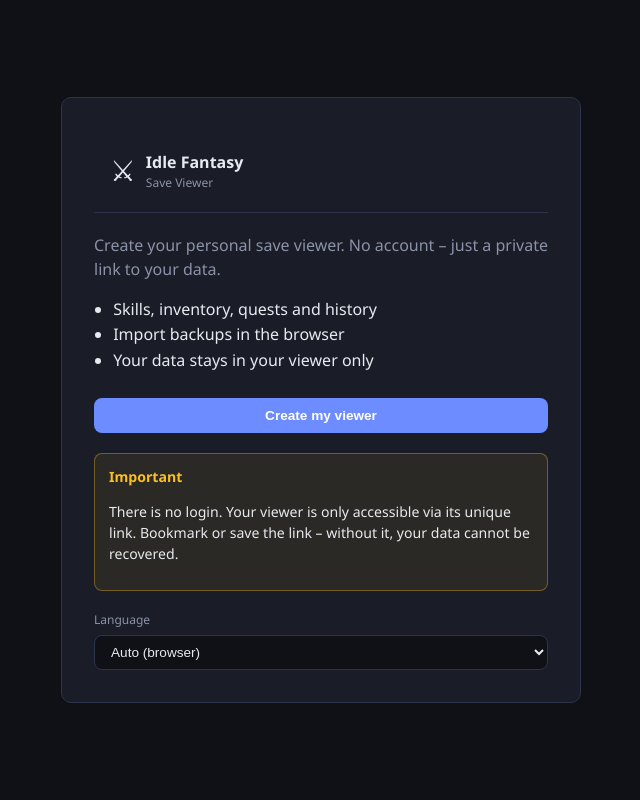
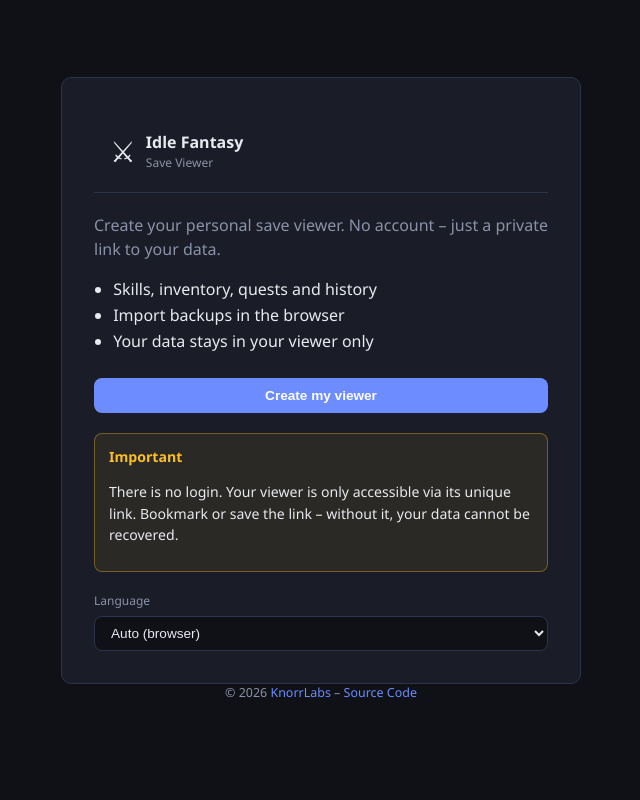
Before and after one commit to elpatron68/Idle-Fantasy-Save-Viewer, a Flask app: page / in a window 1280 px wide. Shown: the whole page, without its empty margins (319-959 px from the left). Run offline with Flask 3, Linux system fonts and the light colour scheme; parts of the project's set-up code (start-up, migrations or seed data) failed here and were passed over.

Commit message:
Add site footer and fix proxy-aware viewer URLs.
Build public links from host_url netloc behind reverse proxies so generated viewer URLs do not include the internal upstream port.

Co-authored-by: Cursor <cursoragent@cursor.com>

```diff
--- a/security.py
+++ b/security.py
@@ -3,6 +3,8 @@
 from __future__ import annotations
 
 import os
+
+from urllib.parse import urlparse
 
 from flask import Flask, request
 from flask_limiter import Limiter
@@ -34,6 +36,7 @@ def configure_app(flask_app: Flask) -> None:
             x_for=1,
             x_proto=1,
             x_host=1,
+            x_port=1,
         )
 
     limiter.init_app(flask_app)
@@ -56,7 +59,14 @@ def configure_app(flask_app: Flask) -> None:
 
 def external_base_url() -> str:
     """Build public base URL (respects reverse proxy and PREFERRED_URL_SCHEME)."""
-    preferred = os.environ.get("PREFERRED_URL_SCHEME", "").strip()
-    if preferred:
-        return f"{preferred}://{request.host}"
-    return request.host_url.rstrip("/")
+    host_url = request.host_url.rstrip("/")
+    preferred = os.environ.get("PREFERRED_URL_SCHEME", "").strip().lower()
+    if not preferred:
+        return host_url
+
+    # Use netloc from host_url (honours ProxyFix / X-Forwarded-Host), not request.host
+    # alone, which can still include the internal upstream port behind a reverse proxy.
+    netloc = urlparse(host_url).netloc
+    if not netloc:
+        netloc = request.host
+    return f"{preferred}://{netloc}"
--- a/static/style.css
+++ b/static/style.css
@@ -601,6 +601,7 @@ tr:hover td { background: var(--bg-hover); }
 .landing-page {
   min-height: 100vh;
   display: flex;
+  flex-direction: column;
   align-items: center;
   justify-content: center;
   padding: 24px;
@@ -660,6 +661,35 @@ tr:hover td { background: var(--bg-hover); }
 .landing-warning strong { color: #fbbf24; }
 
 .landing-lang { margin-top: 8px; }
+
+.site-footer {
+  text-align: center;
+  padding: 16px 24px 20px;
+  font-size: 0.78rem;
+  color: var(--text-muted);
+  border-top: 1px solid var(--border);
+}
+
+.site-footer p {
+  margin: 0;
+}
+
+.site-footer a {
+  color: var(--accent);
+  text-decoration: none;
+}
+
+.site-footer a:hover {
+  text-decoration: underline;
+}
+
+.landing-page .site-footer {
+  width: 100%;
+  max-width: 520px;
+  background: transparent;
+  border-top: none;
+  padding-top: 0;
+}
 
 /* Viewer link banner */
 .viewer-banner {
--- /dev/null
+++ b/templates/_footer.html
@@ -0,0 +1,3 @@
+<footer class="site-footer">
+  <p>© 2026 <a href="https://dashy.elpatron.me" target="_blank" rel="noopener noreferrer">KnorrLabs</a> – <a href="https://gitea.elpatron.me/elpatron/Idle-Fantasy-Save-Viewer" target="_blank" rel="noopener noreferrer">Source Code</a></p>
+</footer>
--- a/templates/index.html
+++ b/templates/index.html
@@ -73,5 +73,6 @@
       <section class="tab-panel" id="tab-history"></section>
     </main>
   </div>
+  {% include '_footer.html' %}
 </body>
 </html>
--- a/templates/landing.html
+++ b/templates/landing.html
@@ -52,5 +52,6 @@
       </select>
     </label>
   </main>
+  {% include '_footer.html' %}
 </body>
 </html>
```
